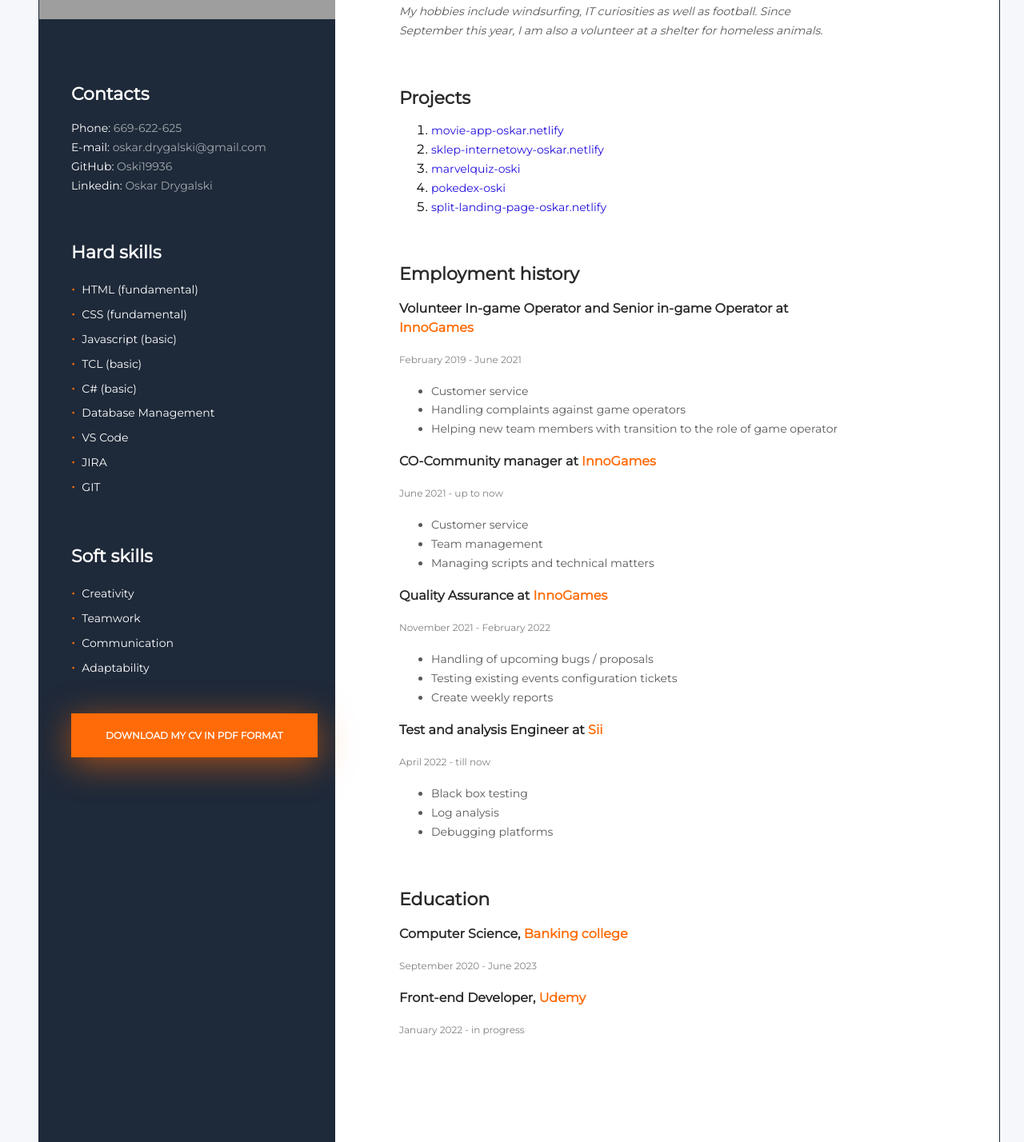
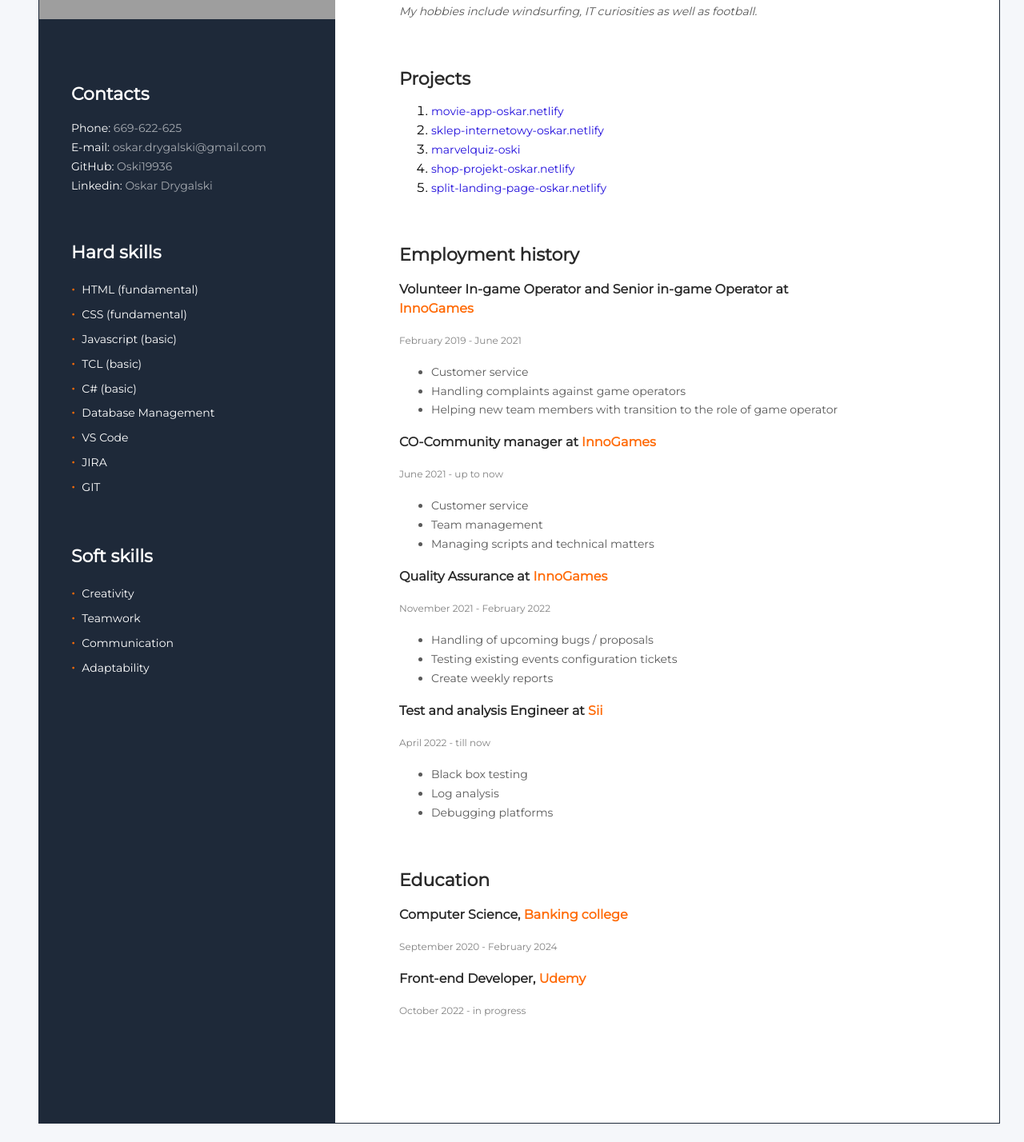
Before and after one commit to Oski19936/cv-online, a plain HTML site: page index.html in a window 1280 px wide. Shown: the part 303-1731 px from the top of the page at 80% size. Drawn offline with nearby package versions, Linux system fonts and the light colour scheme; grey boxes are pictures that could not be loaded.

Commit message:
Add files via upload

```diff
--- a/index.html
+++ b/index.html
@@ -66,9 +66,9 @@
           <li class="skills-item">Adaptability</li>
         </ul>
       </section>
-      <section class="widget">
+      <!-- <section class="widget">
         <a class="widget-link" href="Oskar_Drygalski.pdf" download>Download my CV in PDF format</a>
-      </section>
+      </section> -->
     </aside>
     <div class="right-side">
       <section class="bio">
@@ -83,8 +83,7 @@
         <p class="bio-about">
           <i>
             My hobbies include
-            windsurfing, IT curiosities as well as football. Since September this year, I am also a volunteer at a
-            shelter for homeless animals.
+            windsurfing, IT curiosities as well as football.
           </i>
         </p>
       </section>
@@ -109,8 +108,8 @@
             </a>
           </li>
           <li>
-            <a href="https://pokedex-oski.netlify.app/" class="projects-link">
-              pokedex-oski
+            <a href="https://shop-projekt-oskar.netlify.app/" class="projects-link">
+              shop-projekt-oskar.netlify
             </a>
           </li>
           <li>
@@ -186,12 +185,12 @@
             Banking college
           </span>
         </h3>
-        <p class="education-time">September 2020 - June 2023</p>
+        <p class="education-time">September 2020 - February 2024</p>
 
         <h3 class="education-degree">
           Front-end Developer, <span class="accent">Udemy</span>
         </h3>
-        <p class="education-time">January 2022 - in progress</p>
+        <p class="education-time">October 2022 - in progress</p>
       </section>
       <!-- <footer>“I hereby give my consent that my personal data contained in my CV is processed by RWS Holdings PLC. for
         the
```
